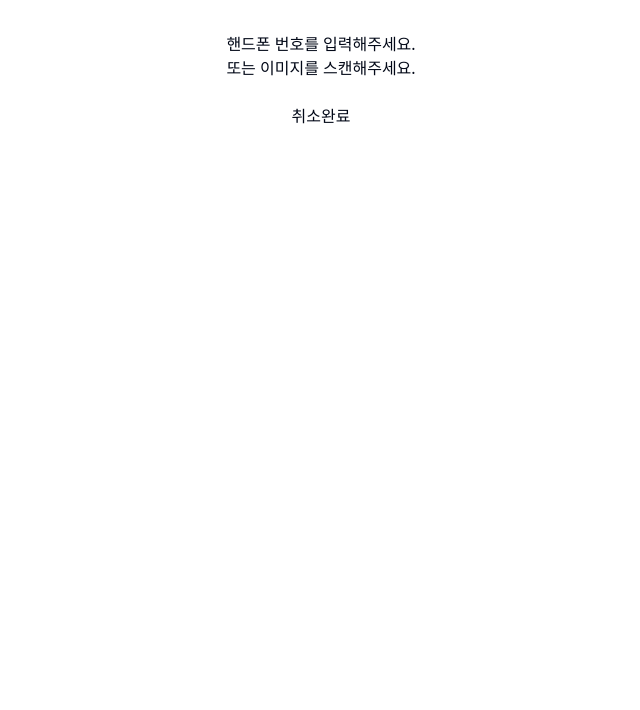
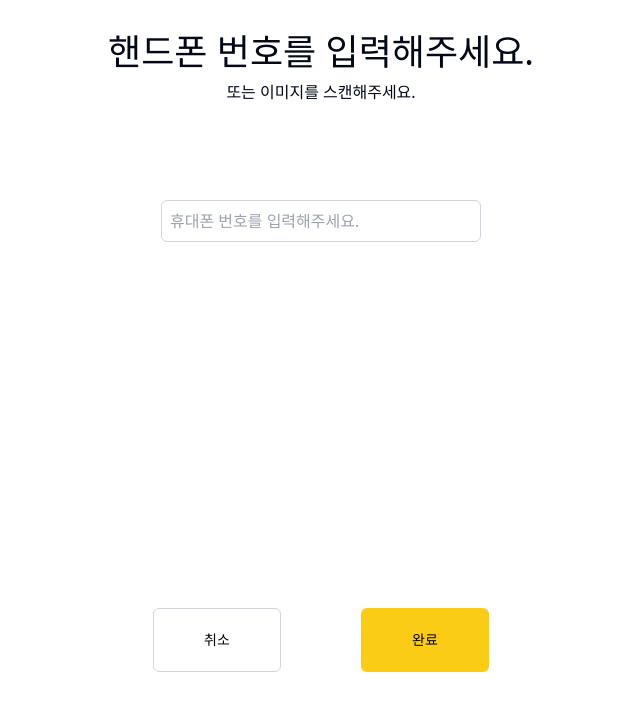
Before and after one commit to ktoo23/nowiki-test, a React (Vite) app: page /point-collection in a window 1280 px wide. Shown: the top 710 px of the page, without its empty margins (319-959 px from the left). Built offline with nearby package versions, Linux system fonts and the light colour scheme.

Commit message:
fix : 포인트 적립 화면, 주문 내역 확인, 식사 전달 방법 화면 스타일링 적용

```diff
--- a/src/pages/FoodOffer.tsx
+++ b/src/pages/FoodOffer.tsx
@@ -1,10 +1,18 @@
+import { Button } from "@/components/ui/button";
+import { useNavigate } from "react-router-dom";
+
 const FoodOffer = () => {
+    const navigate = useNavigate();
+
+    const navigatePaymentMethod = () => {
+        navigate("/payment-select");
+    };
     return (
-        <div>
-            <strong>음식을 가져다 드릴까요?</strong>
-            <div>
-                <button>예</button>
-                <button>아니오</button>
+        <div className="mt-24">
+            <strong className="text-4xl">음식을 가져다 드릴까요?</strong>
+            <div className="mt-24 space-x-4" onClick={navigatePaymentMethod}>
+                <Button className="bg-[#DA291C]">예</Button>
+                <Button>아니오</Button>
             </div>
         </div>
     );
--- a/src/pages/OrderHistory.tsx
+++ b/src/pages/OrderHistory.tsx
@@ -73,21 +73,21 @@ const OrderHistory = () => {
             </div>
 
             <div className="fixed bottom-32 left-0 right-0 p-4 bg-white">
-                <div className="flex gap-2">
-                    <div className="flex-1 space-y-2">
+                <div className="flex justify-center gap-4">
+                    <div className="flex flex-col space-y-1">
                         <Button
                             onClick={openPointVerificationPage}
-                            className="w-full bg-white text-black border border-gray-300"
+                            className="w-full bg-white text-black border  border-gray-300"
                         >
                             포인트 받기
                         </Button>
-                        <Button className="w-full bg-white text-black border border-gray-300">
+                        <Button className="w-full bg-white text-black border  border-gray-300">
                             더 추가하기
                         </Button>
                     </div>
                     <Button
                         onClick={goToFoodOffer}
-                        className="bg-yellow-400 hover:bg-yellow-500 text-black px-6"
+                        className="bg-yellow-400 hover:bg-yellow-500 text-black w-32 h-22"
                     >
                         주문완료
                     </Button>
--- a/src/pages/PointCollection.tsx
+++ b/src/pages/PointCollection.tsx
@@ -1,14 +1,39 @@
+import { Button } from "@/components/ui/button";
+import { useNavigate } from "react-router-dom";
+
 const PointCollection = () => {
+    const navigate = useNavigate();
+
+    const backOrderHistory = () => {
+        navigate("/order-history");
+    };
     return (
-        <div>
-            <span>핸드폰 번호를 입력해주세요.</span>
-            {/* 이 텍스트 크기는 작게 */}
-            <div>또는 이미지를 스캔해주세요.</div>
-            <input type="text" />
-            <section>
-                <button>취소</button>
-                <button>완료</button>
-            </section>
+        <div className="flex flex-col items-center justify-center px-4">
+            <div className="text-center">
+                <span className="text-4xl block">
+                    핸드폰 번호를 입력해주세요.
+                </span>
+                {/* 이 텍스트 크기는 작게 */}
+                <div className="mt-2">또는 이미지를 스캔해주세요.</div>
+            </div>
+            <input
+                type="number"
+                placeholder="휴대폰 번호를 입력해주세요."
+                className="w-full max-w-[320px] p-2 border border-gray-300 rounded-md mt-24"
+            />
+            <div className="fixed bottom-32 w-full max-w-md px-4">
+                <div className="flex justify-around">
+                    <Button className="w-32 h-16 bg-white text-black border border-gray-300">
+                        취소
+                    </Button>
+                    <Button
+                        onClick={backOrderHistory}
+                        className="w-32 h-16 bg-yellow-400 hover:bg-yellow-500 text-black"
+                    >
+                        완료
+                    </Button>
+                </div>
+            </div>
         </div>
     );
 };
```
